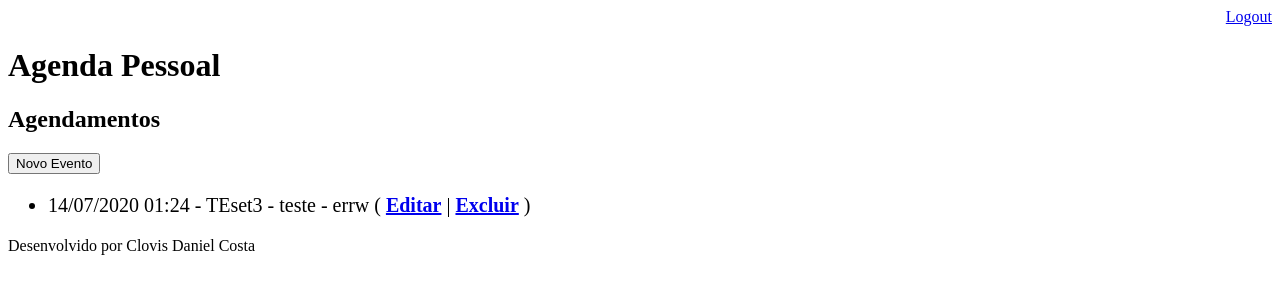
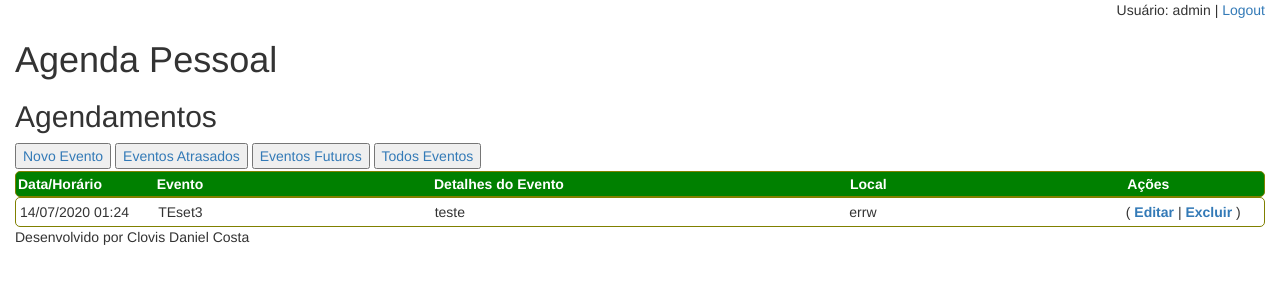
Before and after one commit to clovisdanielcosta/python-agenda, a Django app: page /agenda/ in a window 1280 px wide. Shown: the top 300 px of the page. Run offline with Django 3.2, Linux system fonts and the light colour scheme; a user stored in the database is signed in; data comes from the database, SQL or seed files in the repository; both versions use the stored data as it was after the commit; some libraries are stand-ins or nearby versions.

Commit message:
Iniciada estilização da Agenda e ajuste no README

```diff
--- /dev/null
+++ b/core/static/css/styles.css
@@ -0,0 +1,49 @@
+body {
+    padding-left: 15px;
+    padding-right: 15px;
+}
+
+button {
+    margin-bottom: 3px;
+    margin-bottom: 2px;
+}
+
+.wrapper {
+  display: grid;
+  grid-template-columns: 1fr 2fr 3fr 2fr 1fr;
+}
+* {box-sizing: border-box;}
+.wrapper {
+    border: 1px solid olive;
+    border-radius: 5px;
+    background-color: green;
+}
+.wrapper > div {
+    /*border: 1px solid #ffa94d;*/
+    border-radius: 5px;
+    padding: 2px;
+
+}
+.nested {
+    border: 1px solid #ffec99;
+    border-radius: 5px;
+    padding: 1em;
+}
+
+.header {
+    font-weight: Bold;
+    color: White;
+}
+
+#itens {
+    background-color: White;
+    padding: 2px;
+}
+
+#action-titulo{
+    align: center;
+}
+
+#action-itens{
+    align: center;
+}
--- a/templates/agenda.html
+++ b/templates/agenda.html
@@ -2,24 +2,37 @@
 
 {% block content %}
 <h2>Agendamentos</h2>
-    <a href="evento/">
-        <button type="button">Novo Evento</button>
-    </a>
-    <ul style="font-size: 20px">
+
+    <a href="evento/"><button type="button">Novo Evento</button></a>
+    <a href=""><button type="button">Eventos Atrasados</button></a>
+    <a href=""><button type="button">Eventos Futuros</button></a>
+    <a href=""><button type="button">Todos Eventos</button></a>
+
+    <div class="wrapper">
+            <div class="header">Data/Horário</div>
+            <div class="header">Evento</div>
+            <div class="header">Detalhes do Evento</div>
+            <div class="header">Local</div>
+            <div class="header" id="action-titulo">Ações</div>
+        </div>
+    </div>
+
     {% for evento in eventos %}
-        <li>
-            <div style={% if evento.get_evento_atrasado %}
+
+            <div class="wrapper" id="itens" style={% if evento.get_evento_atrasado %}
                         "color:red"
                         {% endif %}>
-                {{ evento.get_data_evento }}
-                - {{ evento.titulo }}
-                - {{ evento.descricao }}
-                - {{ evento.local }} (
+                <div>{{ evento.get_data_evento }}</div>
+                <div>{{ evento.titulo }}</div>
+                <div>{{ evento.descricao }}</div>
+                <div>{{ evento.local }}</div>
+                <div id="action-itens">(
                 <a href="evento/?id={{ evento.id }}"><b>Editar</b></a>  |
                 <a href="evento/delete/{{ evento.id }}"><b>Excluir</b></a>
-                )
+                )</div>
+
             </div>
-        </li>
+
     {% endfor %}
-    </ul>
+
 {% endblock %}
--- a/templates/model-header.html
+++ b/templates/model-header.html
@@ -1,7 +1,9 @@
 
     <meta charset="UTF-8">
     <title>Agenda</title>
+
     <div align="right">
+        Usuário: {{ user }} |
         <a href="/logout">Logout</a>
     </div>
 
--- a/templates/model-page.html
+++ b/templates/model-page.html
@@ -1,6 +1,12 @@
+{% load static %}
 <!DOCTYPE html>
-<html lang="en">
+<html lang="pt_br">
 <head>
+    <meta charset="UTF-8">
+    <meta name="viewport" content="width=device-width, initial-scale=1.0">
+    <link rel="stylesheet" href="//maxcdn.bootstrapcdn.com/bootstrap/3.2.0/css/bootstrap.min.css">
+    <link rel="stylesheet" href="//maxcdn.bootstrapcdn.com/bootstrap/3.2.0/css/bootstrap-theme.min.css">
+    <link rel="stylesheet" href="{% static 'css/styles.css' %}">
     {% include "model-header.html" %}
 </head>
 <body>
```
Also changed, not shown: README.md, assets/img/em-obras.png (added), db.sqlite3.
